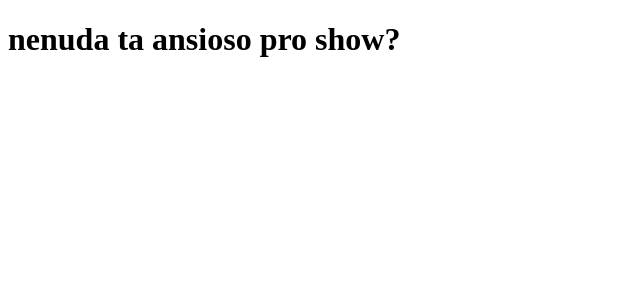
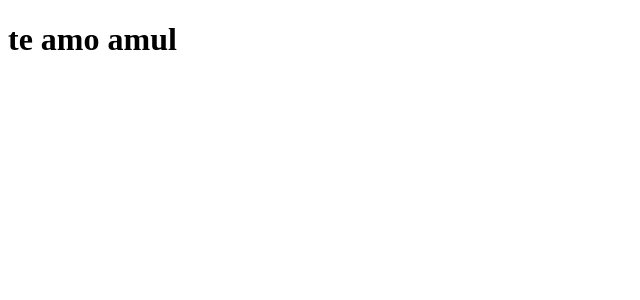
Before and after one commit to carloscoder-maia/clone-tabnews, a Next.js app: page / in a window 1280 px wide. Shown: the top 300 px of the page, without its empty margins (0-640 px from the left). Built offline with nearby package versions, Linux system fonts and the light colour scheme.

Commit message:
nova mensagem

```diff
--- a/pages/index.js
+++ b/pages/index.js
@@ -1,5 +1,5 @@
 function Home() {
-  return <h1>nenuda ta ansioso pro show?</h1>;
+  return <h1>te amo amul</h1>;
 }
 
 function teste() {
```
